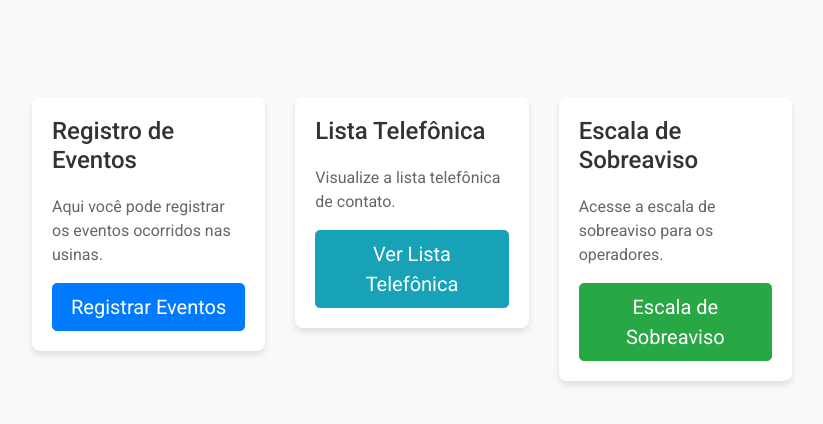
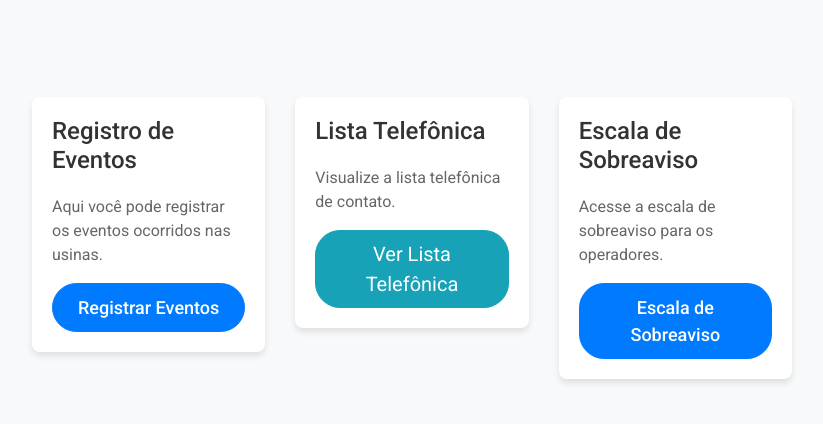
Before and after one commit to Tiagobte/Portal-do-Operador, a PHP site: page / in a window 1280 px wide. Shown: the part 313-737 px from the top of the page, without its empty margins (228-1051 px from the left). Run offline with PHP 8.4, Linux system fonts and the light colour scheme.

Commit message:
Botões iguais

```diff
--- a/index.html
+++ b/index.html
@@ -53,15 +53,22 @@
       color: #666;
       margin-top: 20px;
     }
+    .btn {
+      border-radius: 25px;
+    }
     .btn-custom {
       background-color: #007bff;
       border-color: #007bff;
       color: #fff;
-      transition: background-color 0.3s ease;
+      padding: 10px 20px;
+      font-size: 18px;
+      font-weight: 500;
+      transition: background-color 0.3s ease, transform 0.3s ease;
     }
     .btn-custom:hover {
       background-color: #0056b3;
       border-color: #0056b3;
+      transform: translateY(-3px);
     }
   </style>
 </head>
@@ -95,7 +102,7 @@
           <div class="card-body">
             <h3 class="card-title">Escala de Sobreaviso</h3>
             <p class="card-text">Acesse a escala de sobreaviso para os operadores.</p>
-            <a href="C:\xampp\htdocs\COR\escala_sobreaviso.html" class="btn btn-lg btn-success btn-block">Escala de Sobreaviso</a>
+            <a href="escala_sobreaviso.html" class="btn btn-lg btn-custom btn-block">Escala de Sobreaviso</a>
           </div>
         </div>
       </div>
```
Also changed, not shown: css/style.css (+0 -26 lines).
